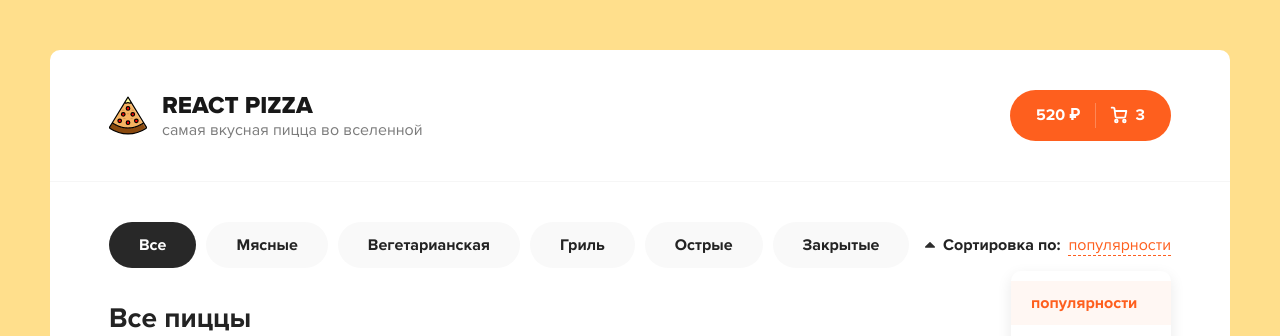
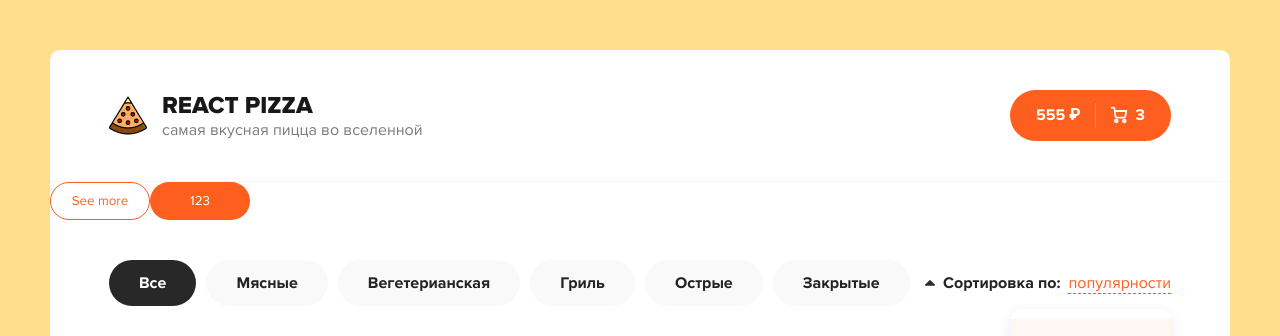
Before and after one commit to DasTab/Pizza-project, a React (Create React App) app: page / in a window 1280 px wide. Shown: the top 336 px of the page. Built offline with nearby package versions, Linux system fonts and the light colour scheme.

Commit message:
added Button, Header, Categories components

```diff
--- a/package.json
+++ b/package.json
@@ -6,6 +6,7 @@
     "@testing-library/jest-dom": "^5.16.2",
     "@testing-library/react": "^12.1.4",
     "@testing-library/user-event": "^13.5.0",
+    "classnames": "^2.3.1",
     "node-sass": "^7.0.1",
     "react": "^17.0.2",
     "react-dom": "^17.0.2",
--- a/src/App.js
+++ b/src/App.js
@@ -1,69 +1,22 @@
 import React from "react";
-import logo from './assets/img/pizza-logo.svg'
+import { Header, Button, Categories } from './components';
+
 
 function App() {
+
+  const clickPoKnopke = () => {
+    alert('Hello!');
+  }
+
   return (
     <div className="wrapper">
-      <div className="header">
-        <div className="container">
-          <div className="header__logo">
-            <img width="38" src={logo} alt="Pizza logo" />
-            <div>
-              <h1>React Pizza</h1>
-              <p>самая вкусная пицца во вселенной</p>
-            </div>
-          </div>
-          <div className="header__cart">
-            <a href="/cart.html" className="button button--cart">
-              <span>520 ₽</span>
-              <div className="button__delimiter"></div>
-              <svg
-                width="18"
-                height="18"
-                viewBox="0 0 18 18"
-                fill="none"
-                xmlns="http://www.w3.org/2000/svg"
-              >
-                <path
-                  d="M6.33333 16.3333C7.06971 16.3333 7.66667 15.7364 7.66667 15C7.66667 14.2636 7.06971 13.6667 6.33333 13.6667C5.59695 13.6667 5 14.2636 5 15C5 15.7364 5.59695 16.3333 6.33333 16.3333Z"
-                  stroke="white"
-                  strokeWidth="1.8"
-                  strokeLinecap="round"
-                  strokeLinejoin="round"
-                />
-                <path
-                  d="M14.3333 16.3333C15.0697 16.3333 15.6667 15.7364 15.6667 15C15.6667 14.2636 15.0697 13.6667 14.3333 13.6667C13.597 13.6667 13 14.2636 13 15C13 15.7364 13.597 16.3333 14.3333 16.3333Z"
-                  stroke="white"
-                  strokeWidth="1.8"
-                  strokeLinecap="round"
-                  strokeLinejoin="round"
-                />
-                <path
-                  d="M4.78002 4.99999H16.3334L15.2134 10.5933C15.1524 10.9003 14.9854 11.176 14.7417 11.3722C14.4979 11.5684 14.1929 11.6727 13.88 11.6667H6.83335C6.50781 11.6694 6.1925 11.553 5.94689 11.3393C5.70128 11.1256 5.54233 10.8295 5.50002 10.5067L4.48669 2.82666C4.44466 2.50615 4.28764 2.21182 4.04482 1.99844C3.80201 1.78505 3.48994 1.66715 3.16669 1.66666H1.66669"
-                  stroke="white"
-                  strokeWidth="1.8"
-                  strokeLinecap="round"
-                  strokeLinejoin="round"
-                />
-              </svg>
-              <span>3</span>
-            </a>
-          </div>
-        </div>
-      </div>
+      <Header />
+      <Button outline>See more</Button>
+      <Button kissMyAss={clickPoKnopke}>123</Button>
       <div className="content">
         <div className="container">
           <div className="content__top">
-            <div className="categories">
-              <ul>
-                <li className="active">Все</li>
-                <li>Мясные</li>
-                <li>Вегетарианская</li>
-                <li>Гриль</li>
-                <li>Острые</li>
-                <li>Закрытые</li>
-              </ul>
-            </div>
+            <Categories items={["Мясные", "Вегетерианская", "Гриль", "Острые", "Закрытые",]}/>
             <div className="sort">
               <div className="sort__label">
                 <svg
--- /dev/null
+++ b/src/components/Button.jsx
@@ -0,0 +1,29 @@
+import React from "react";
+import classNames from "classnames";
+
+const Button = ({ kissMyAss, className, outline, children }) => {
+  return <button onMouseOver={kissMyAss}
+  className={classNames('button', className, {
+    'button--outline': outline
+
+  })}>
+    {children}
+
+  </button>;
+};
+
+export default Button;
+
+{/* onMouseOver событие из JS, которое принимает пропсы из App.js => ClickPoKnopke */}
+{/* props children это пропсы переданные эл-ты из кнопки, children значит - все  */}
+
+// Делаем деструктуризацию и вместо пропсов, передаем переменные (код становится чище)
+
+// const Button = (props) => {
+//   return <button onMouseOver={props.kissMyAss}
+//   className={classNames('button', props.className, {
+//     'button--outline': props.outline
+//   })}>
+//     {props.children}
+//   </button>;
+// };
--- /dev/null
+++ b/src/components/Categories.jsx
@@ -0,0 +1,18 @@
+import React from "react";
+
+function Categories({items}) {
+  console.log(items);
+  return (
+    <div className="categories">
+      <ul>
+        <li className="active">Все</li>
+        {items.map((name) => (
+          <li>{name}</li>
+        )
+        )}
+      </ul>
+    </div>
+  );
+}
+
+export default Categories;
--- /dev/null
+++ b/src/components/Header.jsx
@@ -0,0 +1,57 @@
+import React from "react";
+import logo from "../assets/img/pizza-logo.svg";
+import Button from "./Button";
+
+function Header() {
+  return (
+    <div className="header">
+      <div className="container">
+        <div className="header__logo">
+          <img width="38" src={logo} alt="Pizza logo" />
+          <div>
+            <h1>React Pizza</h1>
+            <p>самая вкусная пицца во вселенной</p>
+          </div>
+        </div>
+        <div className="header__cart">
+          <Button className="button--cart">
+              <span>555 ₽</span>
+              <div className="button__delimiter"></div>
+              <svg
+                width="18"
+                height="18"
+                viewBox="0 0 18 18"
+                fill="none"
+                xmlns="http://www.w3.org/2000/svg"
+              >
+                <path
+                  d="M6.33333 16.3333C7.06971 16.3333 7.66667 15.7364 7.66667 15C7.66667 14.2636 7.06971 13.6667 6.33333 13.6667C5.59695 13.6667 5 14.2636 5 15C5 15.7364 5.59695 16.3333 6.33333 16.3333Z"
+                  stroke="white"
+                  strokeWidth="1.8"
+                  strokeLinecap="round"
+                  strokeLinejoin="round"
+                />
+                <path
+                  d="M14.3333 16.3333C15.0697 16.3333 15.6667 15.7364 15.6667 15C15.6667 14.2636 15.0697 13.6667 14.3333 13.6667C13.597 13.6667 13 14.2636 13 15C13 15.7364 13.597 16.3333 14.3333 16.3333Z"
+                  stroke="white"
+                  strokeWidth="1.8"
+                  strokeLinecap="round"
+                  strokeLinejoin="round"
+                />
+                <path
+                  d="M4.78002 4.99999H16.3334L15.2134 10.5933C15.1524 10.9003 14.9854 11.176 14.7417 11.3722C14.4979 11.5684 14.1929 11.6727 13.88 11.6667H6.83335C6.50781 11.6694 6.1925 11.553 5.94689 11.3393C5.70128 11.1256 5.54233 10.8295 5.50002 10.5067L4.48669 2.82666C4.44466 2.50615 4.28764 2.21182 4.04482 1.99844C3.80201 1.78505 3.48994 1.66715 3.16669 1.66666H1.66669"
+                  stroke="white"
+                  strokeWidth="1.8"
+                  strokeLinecap="round"
+                  strokeLinejoin="round"
+                />
+              </svg>
+              <span>3</span>
+          </Button>
+        </div>
+      </div>
+    </div>
+  );
+}
+
+export default Header;
--- /dev/null
+++ b/src/components/index.js
@@ -0,0 +1,5 @@
+export { default as Button } from './Button';
+export { default as Header } from './Header';
+export { default as Categories } from './Categories';
+
+// В этом файле хранятся экспорты и импорты
```
Also changed, not shown: src/index.scss (added), 1 other file (tests, documents, lock files or other folders).
